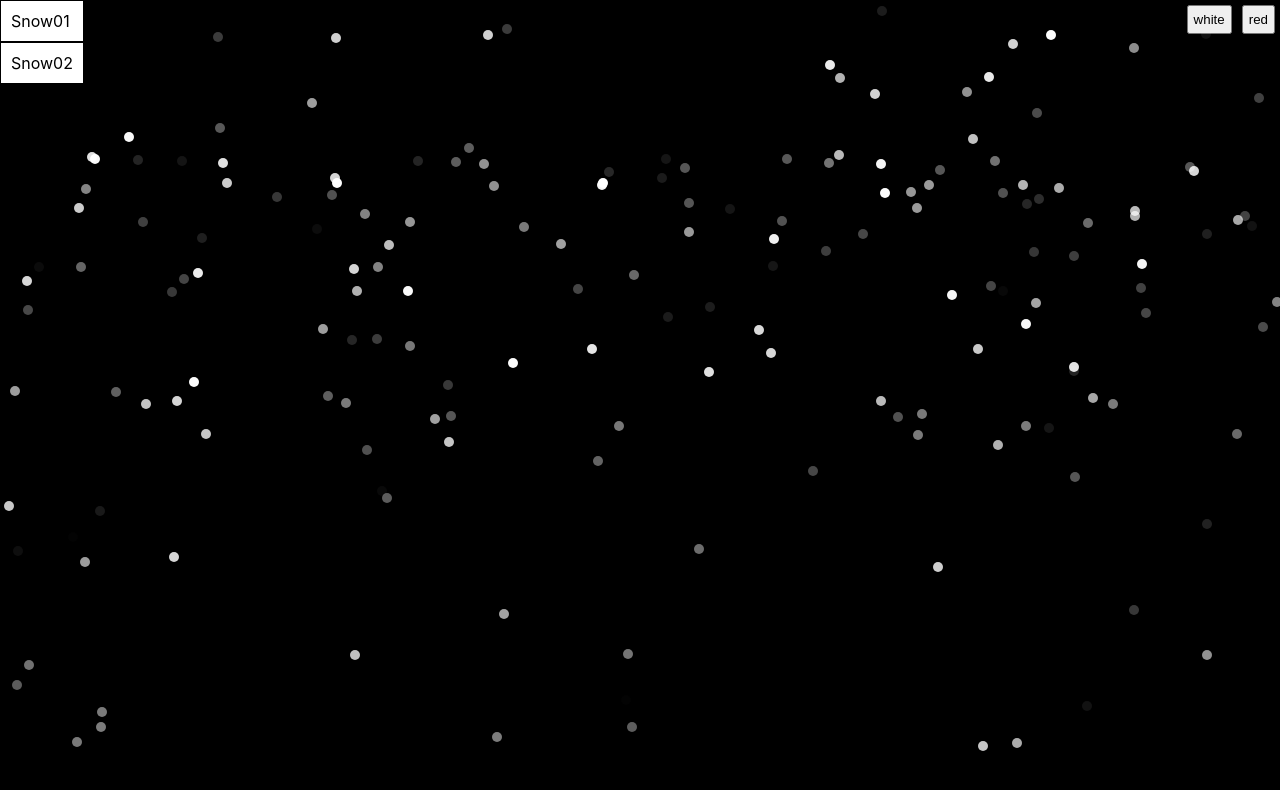
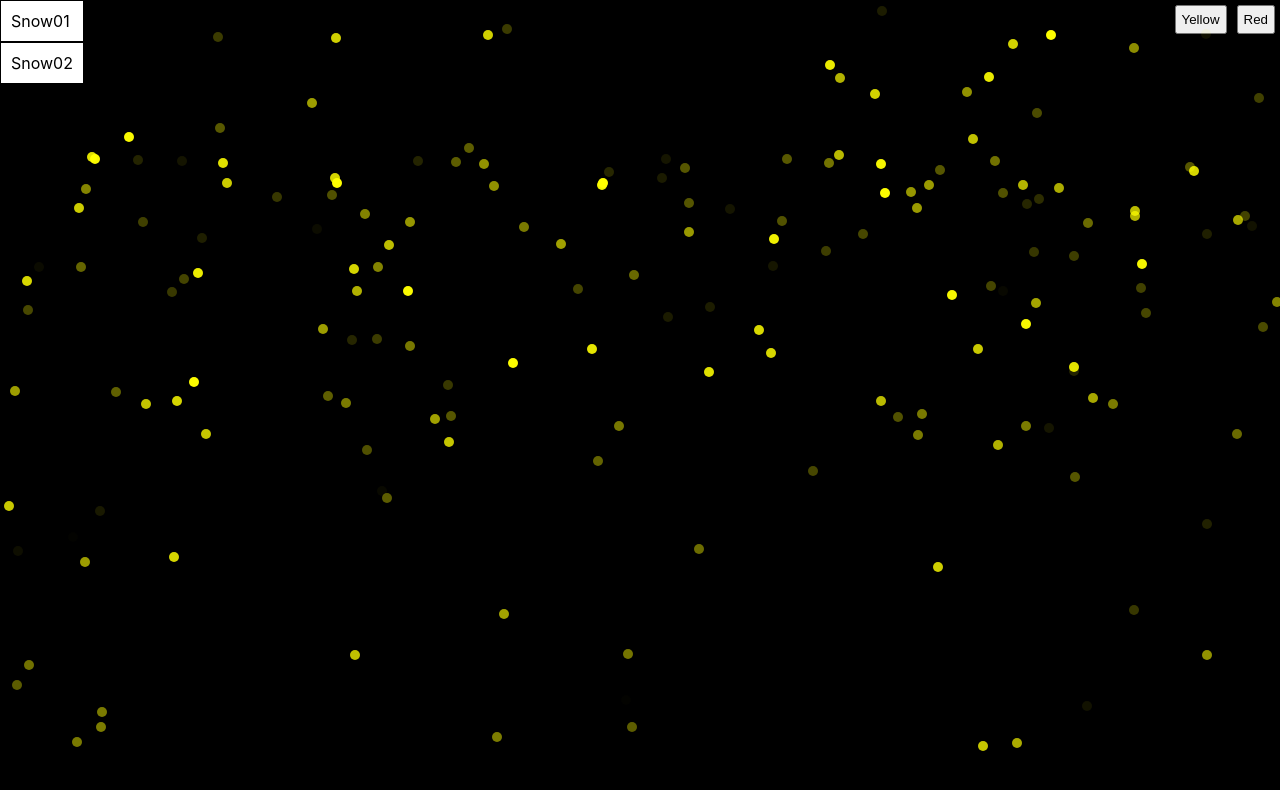
Before and after one commit to Kang-Dayeon/react_study, a React (Create React App) app in the folder my-app/: page /snow02 in a window 1280 px wide. Shown: the top 790 px of the page. Built offline with nearby package versions, Linux system fonts and the light colour scheme.

Commit message:
숙제 커스텀훅

```diff
--- a/my-app/src/component/snowflake/snow.js
+++ b/my-app/src/component/snowflake/snow.js
@@ -31,7 +31,7 @@ const Snow = () => {
         <button onClick={onChange} value="#fff">white</button>
         <button onClick={onChange} value="#0037FF">blue</button>
       </div>
-      {snowNum.map((item) => (
+      {snowNum.map(() => (
         <SnowFlake
           style={{
             left : Math.random() * screenX + 'px',
--- a/my-app/src/component/snowflake/snow_02.js
+++ b/my-app/src/component/snowflake/snow_02.js
@@ -7,7 +7,7 @@ import  './snow.css';
 const SnowTwo = () => {
   const snowNum = Array.from(Array(200), (index) => index + 1);
   const screenX = window.innerWidth;
-  const [bgColor,onChange] = useColorChange('#fff');
+  const [bgColor,onChange] = useColorChange('#FFFF00');
   const dropSnow = keyframes`
     0% {}
     100% {
@@ -28,10 +28,10 @@ const SnowTwo = () => {
   return (
     <>
       <div className="button-wrap">
-        <button onClick={onChange} value="#fff">white</button>
-        <button onClick={onChange} value="#FF0000">red</button>
+        <button onClick={onChange} value="#FFFF00">Yellow</button>
+        <button onClick={onChange} value="#FF0000">Red</button>
       </div>
-      {snowNum.map((item) => (
+      {snowNum.map(() => (
         <SnowFlake
           style={{
             left : Math.random() * screenX + 'px',
```
